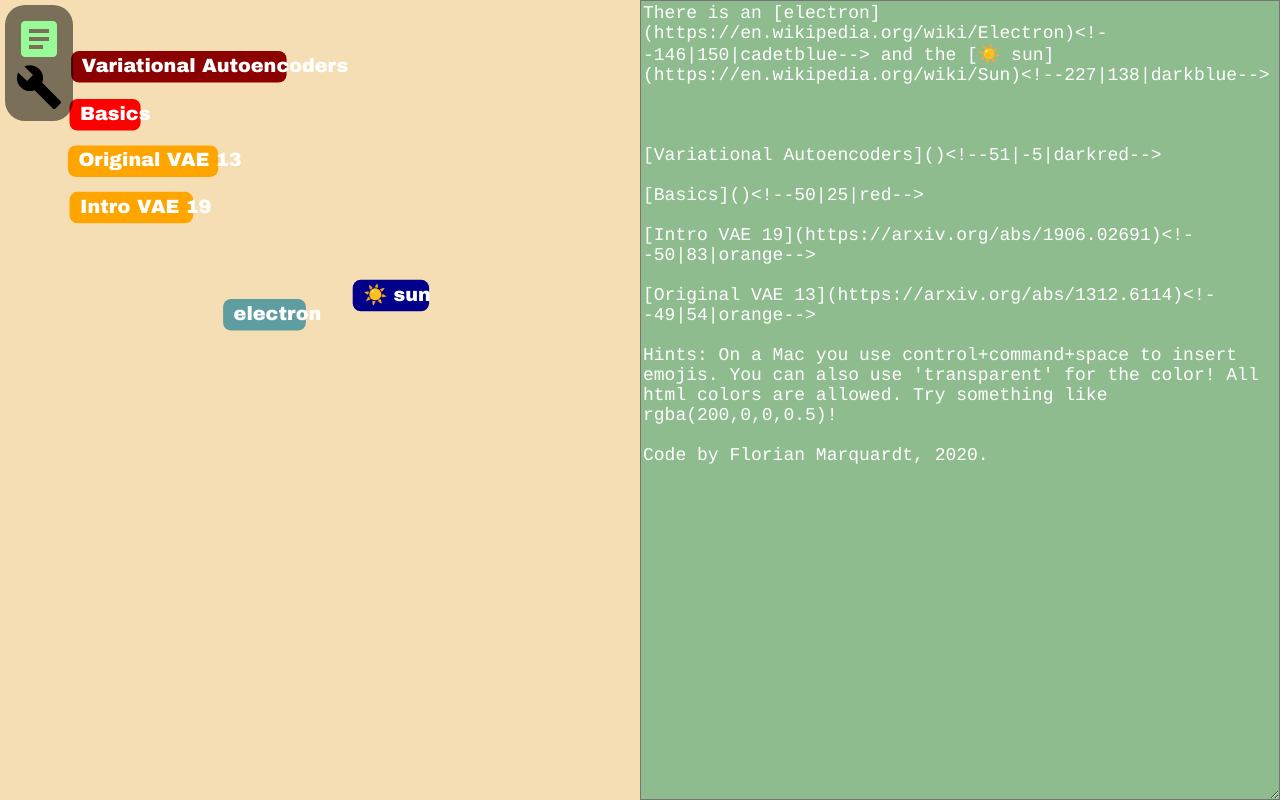
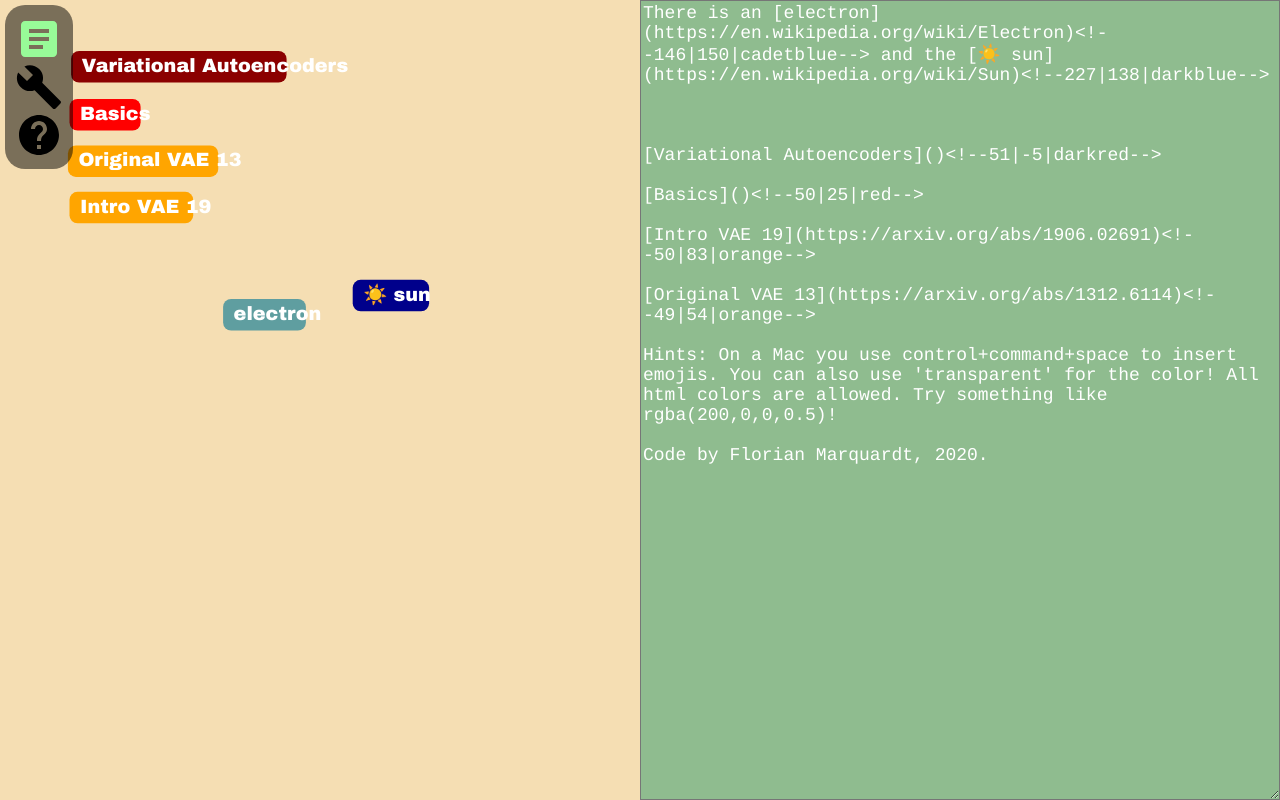
Before and after one commit to FlorianMarquardt/FlorianMarquardt.github.io, a plain HTML site: page livetext_linkboxes.html in a window 1280 px wide. Drawn offline with Linux system fonts and the light colour scheme.

Commit message:
added help panel

```diff
--- a/livetext_linkboxes.html
+++ b/livetext_linkboxes.html
@@ -38,7 +38,7 @@
         </style>
     </head>
     <!-- (C) 2020 by Florian Marquardt; MIT License -->
-    <!-- free icons from material design icons -->
+    <!-- free icons from material.io design icons -->
     <body style="margin:0px">
         <div style="float:left;width:50%;background-color:wheat" id="div_canvas">
             <svg id="canvas" viewBox="0 0 400 400" style="width:100%;height:100%">
@@ -50,6 +50,9 @@
             </p>
             <p onclick="toggleLinksActive();toggleDraggingActive();" style="margin:0">
                 <svg height="48" viewBox="0 0 24 24" width="48"><path clip-rule="evenodd" d="M0 0h24v24H0z" fill="none"/><path id="icon_editing" fill="black" d="M22.7 19l-9.1-9.1c.9-2.3.4-5-1.5-6.9-2-2-5-2.4-7.4-1.3L9 6 6 9 1.6 4.7C.4 7.1.9 10.1 2.9 12.1c1.9 1.9 4.6 2.4 6.9 1.5l9.1 9.1c.4.4 1 .4 1.4 0l2.3-2.3c.5-.4.5-1.1.1-1.4z"/></svg>
+            </p>
+            <p onclick="showHelpPanel();" style="margin:0">
+                <svg height="48" viewBox="0 0 24 24" width="48"><path d="M0 0h24v24H0z" fill="none"/><path id="icon_helppanel" fill="black" d="M12 2C6.48 2 2 6.48 2 12s4.48 10 10 10 10-4.48 10-10S17.52 2 12 2zm1 17h-2v-2h2v2zm2.07-7.75l-.9.92C13.45 12.9 13 13.5 13 15h-2v-.5c0-1.1.45-2.1 1.17-2.83l1.24-1.26c.37-.36.59-.86.59-1.41 0-1.1-.9-2-2-2s-2 .9-2 2H8c0-2.21 1.79-4 4-4s4 1.79 4 4c0 .88-.36 1.68-.93 2.25z"/></svg>
             </p>
             <!-- <p id="debug_field">
                 Version 0.69
@@ -507,6 +510,13 @@ Code by Florian Marquardt, 2020.
                 }
             }
 
+            function showHelpPanel() {
+                if(panel) {
+                    hide_panel()
+                }
+                show_panel("A web-app for arranging links in 2D, with info supplied by a wiki. Use the 'text' icon or the Escape key to toggle display of the wiki source. Paste any link into the wiki to obtain a new link box (fill in the label inside [..]). Click on the tool icon to drag boxes around. \n(Press Escape to close this panel)","LinkMap")
+            }
+
             txt_field_hidden=false
             function escapeAction() {
                 if(panel) {
```
